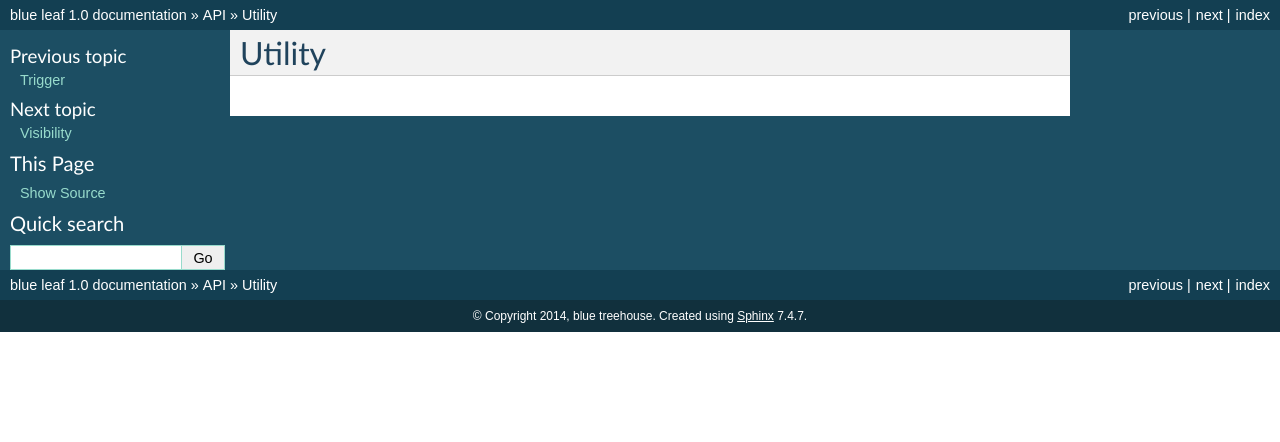
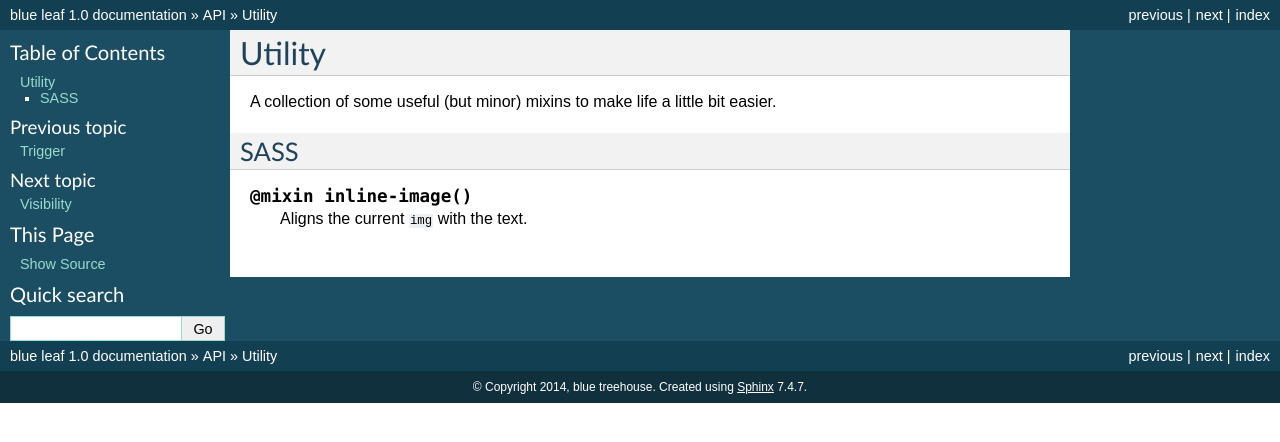
Before and after one commit to derjasper/blue.frontend, a Sphinx documentation site: the page built from public_html/docs/source/api/utility.rst, in a window 1280 px wide. Shown: the top 442 px of the page. Built offline with Sphinx 7.4.7, drawn with Linux system fonts in a browser that asks for light colours.

Commit message:
utility docs and minor bug fix/improvement

```diff
--- a/public_html/docs/source/api/utility.rst
+++ b/public_html/docs/source/api/utility.rst
@@ -1,2 +1,12 @@
 Utility
 =======
+
+A collection of some useful (but minor) mixins to make life a little bit easier.
+
+
+SASS
+----
+
+.. describe:: @mixin inline-image()
+
+   Aligns the current ``img`` with the text.
```
